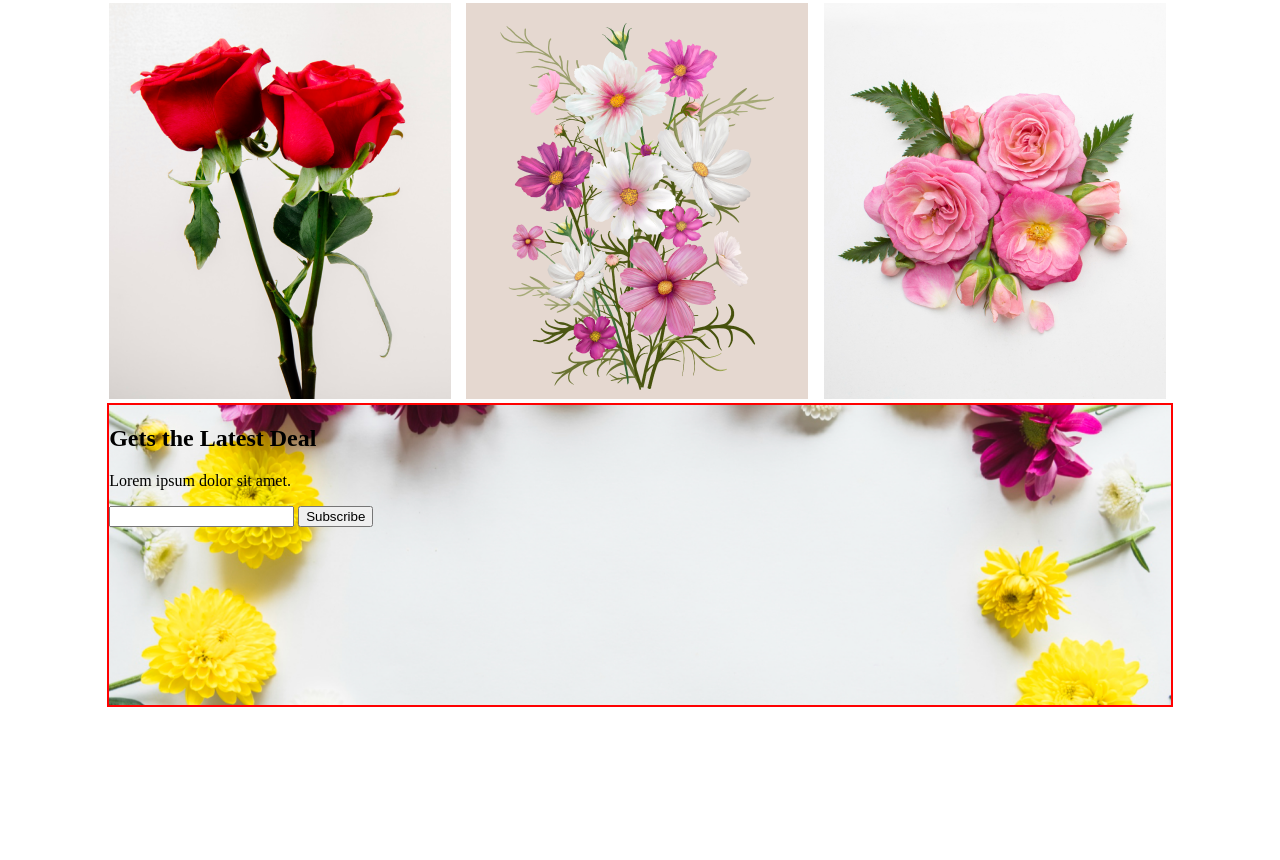
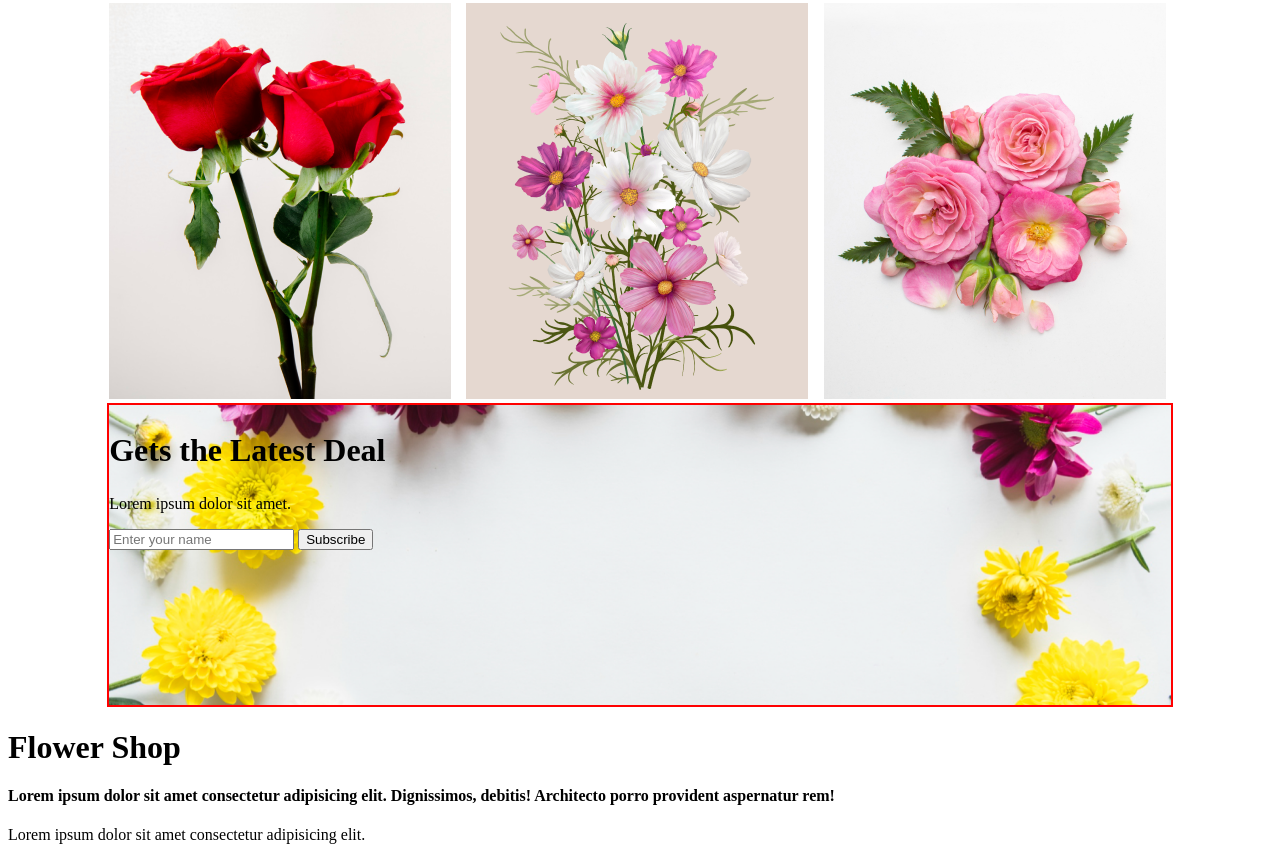
Before and after one commit to Rakib991943/Flower-shop, a plain HTML site: page index.html in a window 1280 px wide. Shown: the part 2085-2945 px from the top of the page. Before the commit the page ends 2800 px from the top, so only its background shows below. Drawn offline with Linux system fonts and the light colour scheme.

Commit message:
Add footer Section

```diff
--- a/index.html
+++ b/index.html
@@ -95,12 +95,23 @@
   </section>
   <section class="deal">
     <div class="banner">
-      <h1>Gets the Latest Deal</h1>
+      <h1 style="font-size: 2rem;">Gets the Latest Deal</h1>
       <p>Lorem ipsum dolor sit amet.</p>
-      <input type="text">
-      <button>Subscribe</button>
+      <input type="text" placeholder="Enter your name ">
+      <button class="btn1">Subscribe</button>
     </div>
   </section>
+
+  <footer>
+    <div class="footer">
+      <div class="footer-child">
+        <h1>Flower Shop </h1>
+        <h4>Lorem ipsum dolor sit amet consectetur adipisicing elit. Dignissimos, debitis! Architecto porro provident
+          aspernatur rem!</h4>
+      </div>
+      <p>Lorem ipsum dolor sit amet consectetur adipisicing elit.</p>
+    </div>
+  </footer>
 </body>
 
 </html>
```
